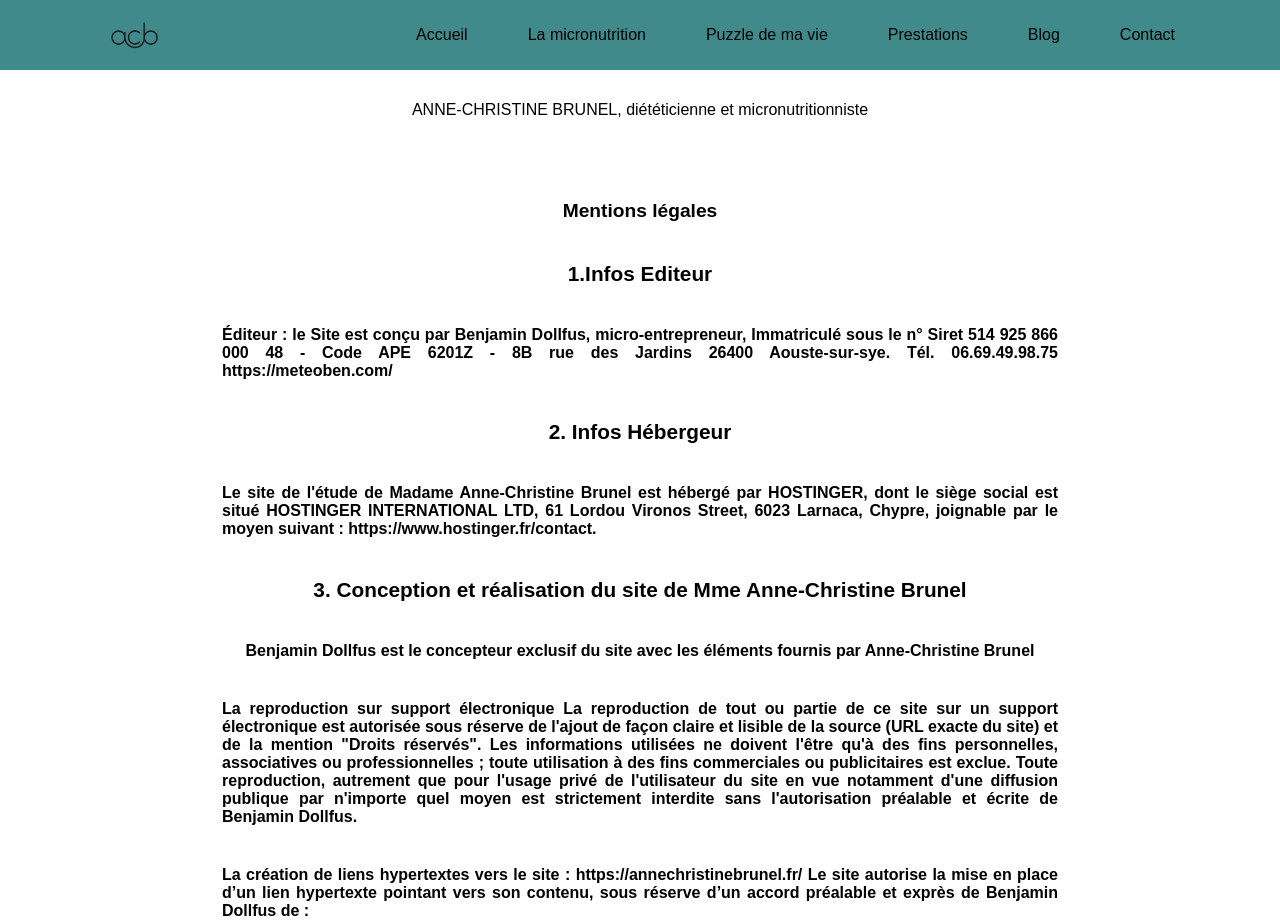
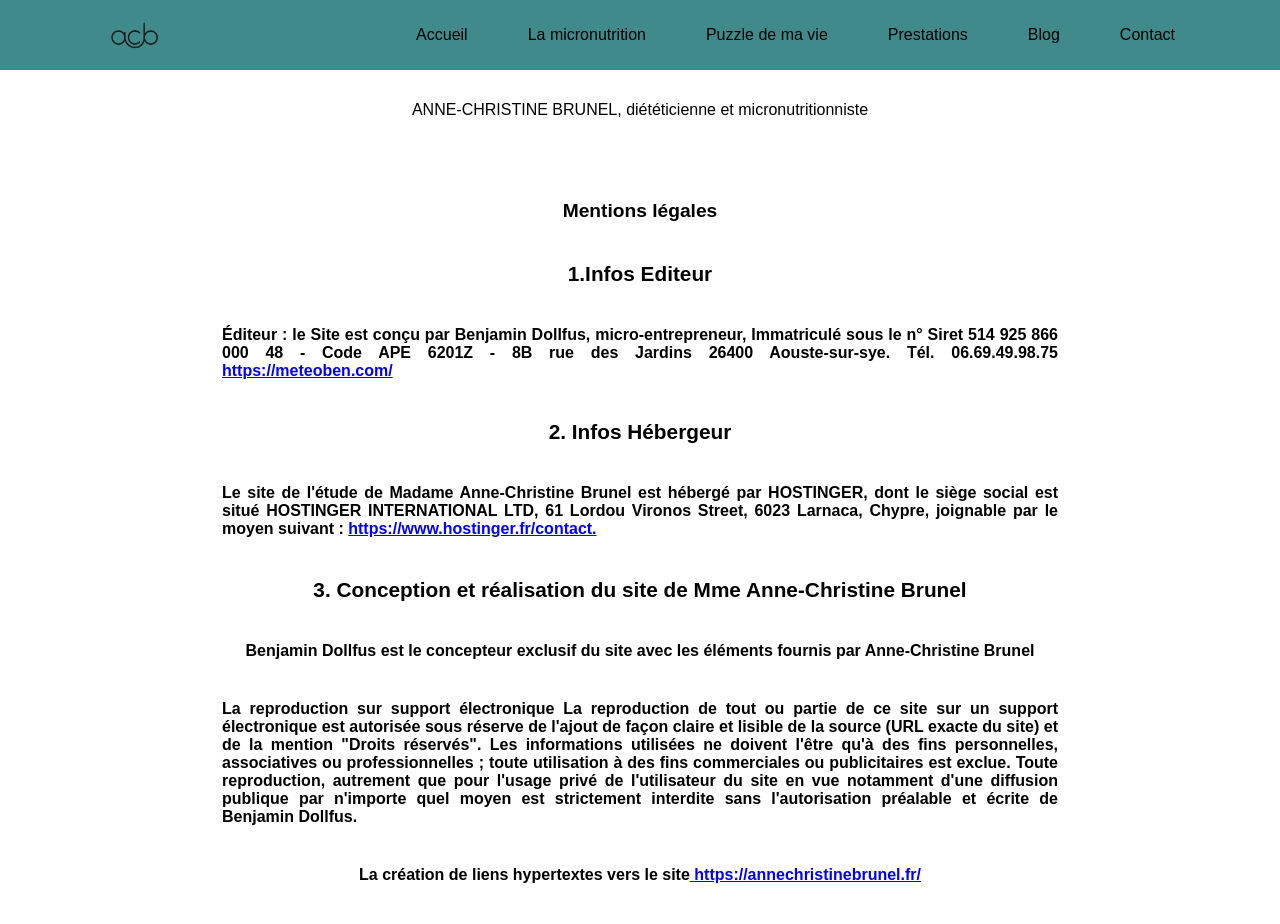
Before and after one commit to Ben43200/brunel-vite, a React (Vite) app: page /mentions-legales in a window 1280 px wide. Shown: the top 924 px of the page. Built offline with nearby package versions, Linux system fonts and the light colour scheme.

Commit message:
ajout link  url

```diff
--- a/src/pages/mentions/MentionsLegales.jsx
+++ b/src/pages/mentions/MentionsLegales.jsx
@@ -1,4 +1,5 @@
 import "./mentionslegales.scss";
+import { Link } from "react-router-dom";
 
 const MentionsLegales = () => {
   return (
@@ -9,14 +10,14 @@ const MentionsLegales = () => {
         Éditeur : le Site est conçu par Benjamin Dollfus, micro-entrepreneur,
         Immatriculé sous le n° Siret 514 925 866 000 48 - Code APE 6201Z - 8B
         rue des Jardins 26400 Aouste-sur-sye. Tél. 06.69.49.98.75
-        https://meteoben.com/
+        <Link to="https://meteoben.com/" target="_blank"  rel="noreferrer"> https://meteoben.com/</Link>
       </p>
       <h3 className="mentions-title">2. Infos Hébergeur</h3>
       <p className="mentions-text">
         Le site de l'étude de Madame Anne-Christine Brunel est hébergé par
         HOSTINGER, dont le siège social est situé HOSTINGER INTERNATIONAL LTD,
         61 Lordou Vironos Street, 6023 Larnaca, Chypre, joignable par le moyen
-        suivant : https://www.hostinger.fr/contact.
+        suivant : <Link to="https://www.hostinger.fr/contact" target="_blank"  rel="noreferrer">https://www.hostinger.fr/contact.</Link>
       </p>
       <h3 className="mentions-title">
         3. Conception et réalisation du site de Mme Anne-Christine Brunel
@@ -38,8 +39,9 @@ const MentionsLegales = () => {
         préalable et écrite de Benjamin Dollfus.
       </p>
       <p className="mentions-text">
-        La création de liens hypertextes vers le site :
-        https://annechristinebrunel.fr/ Le site autorise la mise en place d’un
+        La création de liens hypertextes vers le site
+        <Link to="https://annechristinebrunel.fr/" target="_blank"  rel="noreferrer"> https://annechristinebrunel.fr/</Link></p>
+        <p className="mentions-text">Le site autorise la mise en place d’un
         lien hypertexte pointant vers son contenu, sous réserve d’un accord
         préalable et exprès de Benjamin Dollfus de :
       </p>
```
